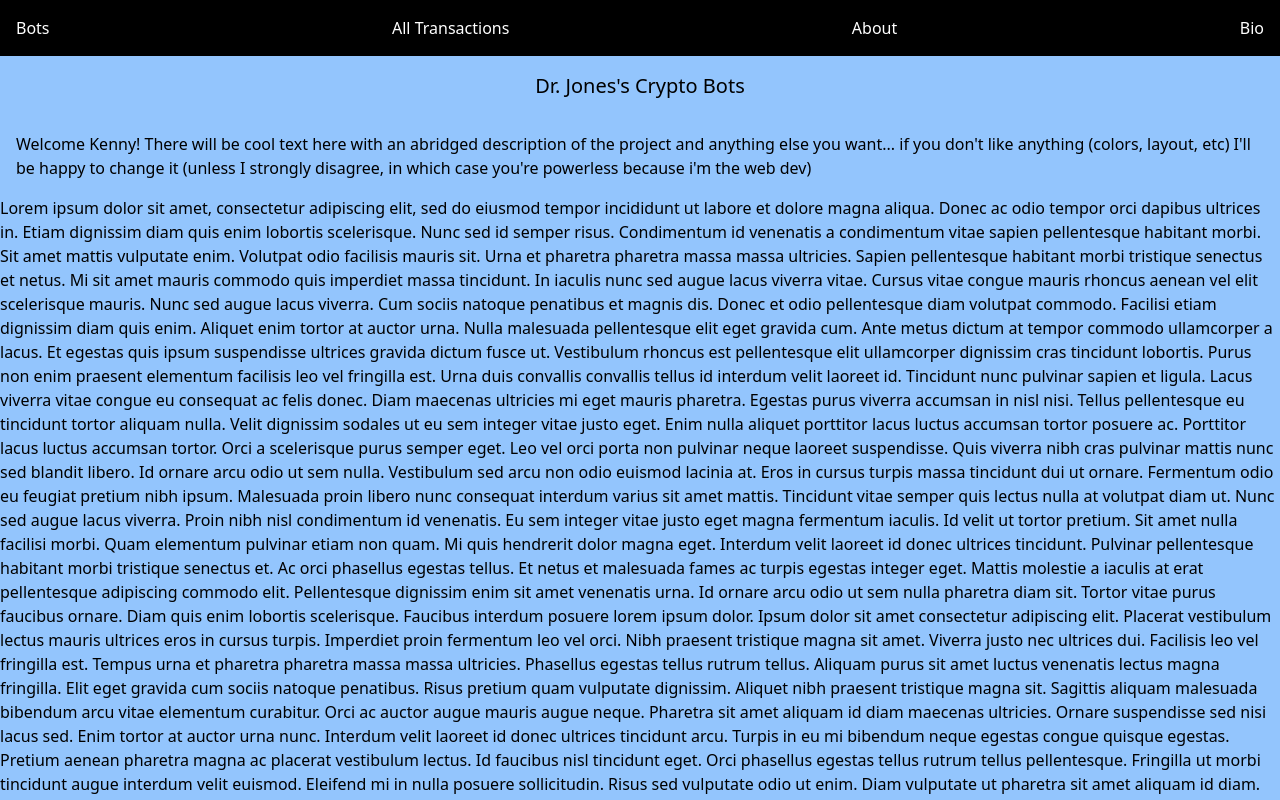
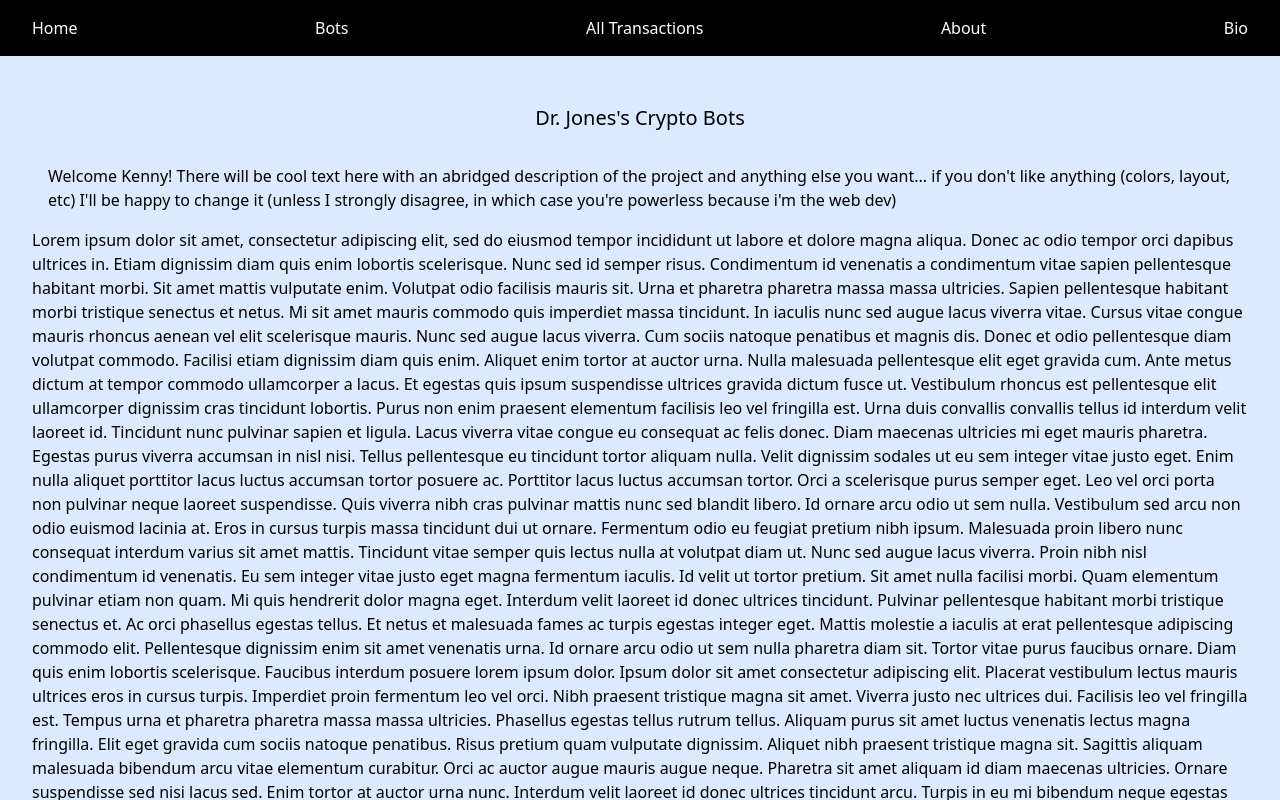
Before and after one commit to brettdavidbowles/cryptoBots, a Nuxt app: page / in a window 1280 px wide. Shown: the top 800 px of the page. Built offline with nearby package versions, Linux system fonts and the light colour scheme.

Commit message:
did some style stuff

```diff
--- a/components/Dropdown.vue
+++ b/components/Dropdown.vue
@@ -7,11 +7,12 @@
     {{ title }}
     <div
       v-if="isExpanded"
-      class="absolute bg-black p-2"
+      class="absolute bg-black p-2 -mx-4"
     >
       <div
         v-for="link in links"
         :key="link.url"
+        class="p-2"
       >
         <nuxt-link
           v-if="link.url"
--- a/components/Header.vue
+++ b/components/Header.vue
@@ -1,6 +1,9 @@
 <template>
-  <div class="bg-black sticky top-0 text-white w-full flex justify-between p-4"
+  <div class="bg-black sticky top-0 text-white w-full flex justify-between py-4 px-8"
   >
+    <nuxt-link to="/">
+     Home
+    </nuxt-link>
     <Dropdown
       :links="botsSansMarketBot"
       title="Bots"
--- a/components/LineChart.vue
+++ b/components/LineChart.vue
@@ -26,10 +26,23 @@ export default {
       type: String,
       required: false
     },
+    title: {
+      type: String,
+      required: false
+    }
   },
   data () {
       return {
         options: {
+          plugins: {
+            title: {
+              display: true,
+              text: this.title,
+              font: {
+                size: 18
+              }
+            }
+          },
           scales: {
             yAxes: {
               ticks: {
@@ -59,10 +72,10 @@ export default {
         datasets: [
           {
             label: this.labelOne,
-            borderColor: '#249EBF',
+            borderColor: '#355E3B',
             pointBackgroundColor: 'white',
             borderWidth: 5,
-            pointBorderColor: '#249EBF',
+            pointBorderColor: '#355E3B',
             backgroundColor: 'transparent',
             data: this.chartData
           },
--- /dev/null
+++ b/pages/about.vue
@@ -0,0 +1,5 @@
+<template>
+    <div class="bg-blue-100 h-screen">
+      <Header/>
+    </div>
+</template>
--- a/pages/bio.vue
+++ b/pages/bio.vue
@@ -1,5 +1,6 @@
 <template>
-  <div>
+  <div class="bg-blue-100 h-screen">
+      <Header/>
     <h1>Dr. Wesley Kenderdine Jones</h1>
     <span>Honest and forgiving friend.</span>
   </div>
--- a/pages/bots/_bot.vue
+++ b/pages/bots/_bot.vue
@@ -1,5 +1,6 @@
 <template>
-  <div>
+  <div class="bg-blue-100">
+    <Header />
     <div
       v-if="botData.length && marketData.length"
       class="p-4"
@@ -10,9 +11,10 @@
         :key="coin"
         :chart-labels="mapDatesForXAxis(filterProfitsByCoin(coin, botData))"
         :chart-data="mapProfitsForYAxis(filterProfitsByCoin(coin, botData))"
-        :label-one="coin"
+        label-one="Bot Profit"
         :chart-data-two="mapProfitsForYAxis(filterProfitsByCoin(coin, marketData))"
         label-two="Market Profit"
+        :title="coin"
       />
     </div>
   </div>
@@ -20,51 +22,52 @@
 
 <script>
 import { profitsByUserAndBot } from '~/apollo/queries/fetchProfits'
+import Header from '../../components/Header.vue'
 
 export default {
     data() {
         return {
             botData: [],
             marketData: [],
-      coinsTraded: ['Bitcoin', 'Ethereum', 'Litecoin']
-    }
+            coinsTraded: ["Bitcoin", "Ethereum", "Litecoin"]
+        };
     },
     computed: {
         path() {
-      return this.$route.path.split('/')[2]
+            return this.$route.path.split("/")[2];
         }
     },
     methods: {
         filterProfitsByCoin(coinName, data) {
-      return data.filter(obj => obj.coin.name === coinName)
+            return data.filter(obj => obj.coin.name === coinName);
         },
         mapDatesForXAxis(profitsByCoinArray) {
-      return profitsByCoinArray.map(x => x.date).sort()
+            return profitsByCoinArray.map(x => x.date).sort();
         },
         mapProfitsForYAxis(profitsByCoinArray) {
-      return profitsByCoinArray.map(x => x.profit)
+            return profitsByCoinArray.map(x => x.profit);
         }
-
     },
     apollo: {
         botData: {
             query: profitsByUserAndBot,
             variables() {
                 return {
-          username: 'mockuser',
-          botname: this.$route.path.split('/')[this.$route.path.split('/').length - 1]
-        }
+                    username: "mockuser",
+                    botname: this.$route.path.split("/")[this.$route.path.split("/").length - 1]
+                };
             }
         },
         marketData: {
             query: profitsByUserAndBot,
             variables() {
                 return {
-          username: 'mockuser',
-          botname: 'mockmarketbot'
+                    username: "mockuser",
+                    botname: "mockmarketbot"
+                };
             }
         }
-    }
-  }
+    },
+    components: { Header }
 }
 </script>
--- a/pages/index.vue
+++ b/pages/index.vue
@@ -1,6 +1,7 @@
 <template>
-  <div class="bg-blue-300">
-    <Header></Header>
+  <div class="bg-blue-100">
+    <Header/>
+    <div class="p-8">
       <h1 class="text-xl w-full text-center p-4">
         Dr. Jones's Crypto Bots
       </h1>
@@ -28,7 +29,7 @@ Volutpat ac tincidunt vitae semper. Pharetra convallis posuere morbi leo urna mo
 
         Urna id volutpat lacus laoreet non curabitur gravida arcu ac. Metus vulputate eu scelerisque felis imperdiet proin fermentum leo vel. Urna et pharetra pharetra massa massa ultricies mi. Aliquam sem et tortor consequat id porta. Vel eros donec ac odio tempor orci dapibus ultrices. Ac ut consequat semper viverra nam libero justo laoreet sit. Arcu dictum varius duis at consectetur lorem donec massa sapien. Est sit amet facilisis magna etiam tempor orci eu. Sit amet mauris commodo quis imperdiet massa tincidunt nunc. Aliquet nibh praesent tristique magna sit amet purus gravida quis. Nunc non blandit massa enim nec dui nunc mattis enim. Quisque non tellus orci ac auctor augue. Feugiat vivamus at augue eget arcu. Varius morbi enim nunc faucibus a pellentesque sit. Sed adipiscing diam donec adipiscing. Eu feugiat pretium nibh ipsum consequat.
       </p>
-    {{ botsByUser }}
+  </div>
   </div>
 </template>
 
```
Lines whose indentation alone changed are shown as unchanged.
